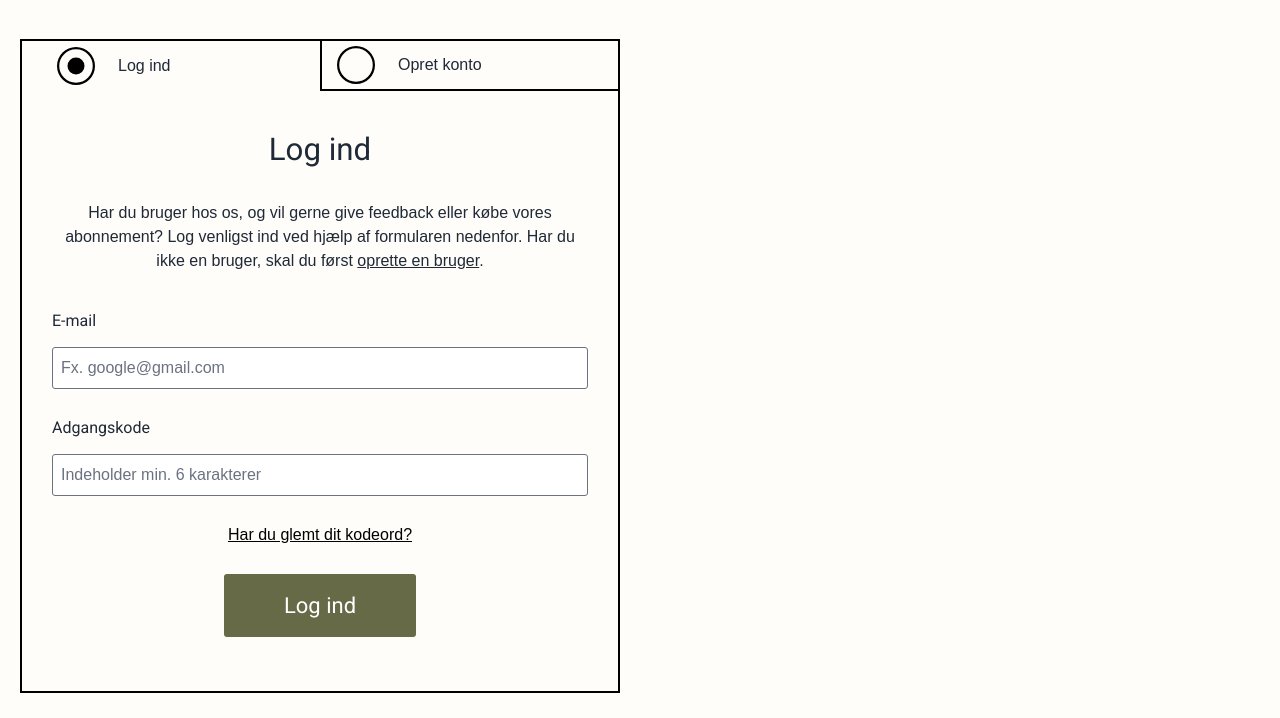
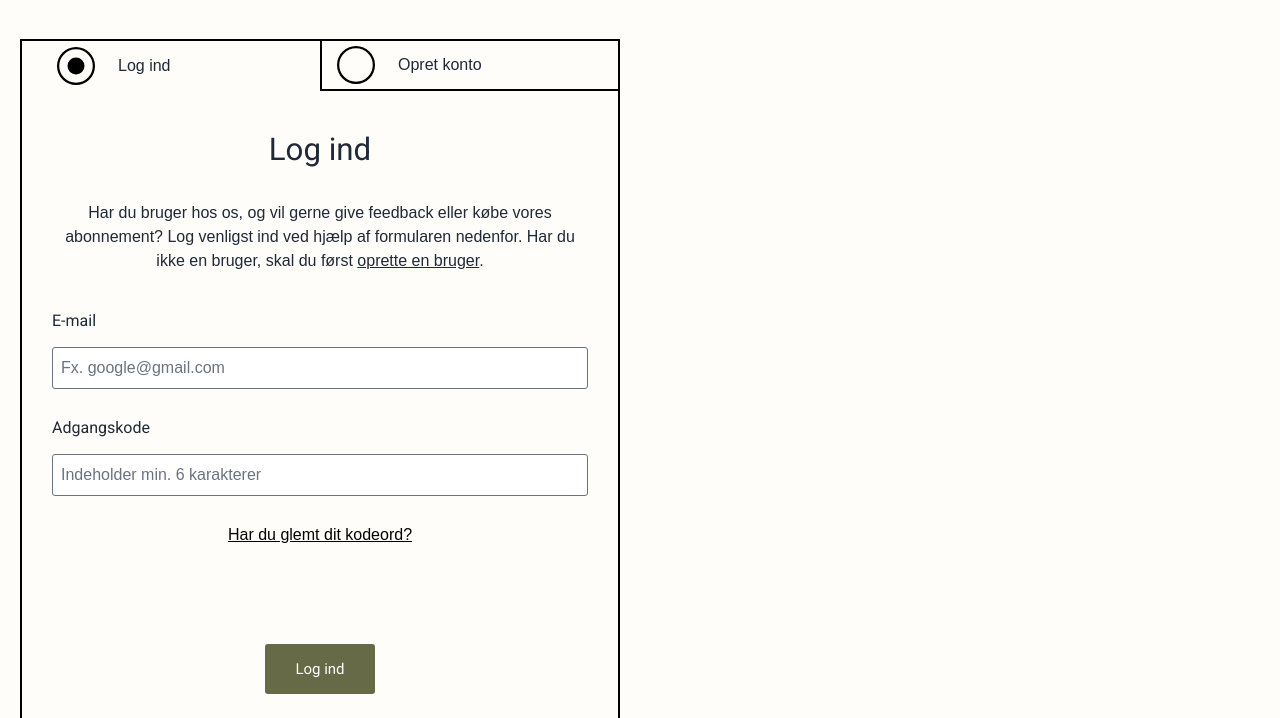
Before and after one commit to juliehjakobsen/eksamen2022, a website built with Vite: page src/logind.html in a window 1280 px wide. Shown: the part 234-952 px from the top of the page. Built offline with nearby package versions, Linux system fonts and the light colour scheme; a web font is replaced by a local one.

Commit message:
log ind button

```diff
--- a/src/logind.html
+++ b/src/logind.html
@@ -336,10 +336,11 @@
               href="#"
               >Har du glemt dit kodeord?</a
             >
-            <div class="knap flex justify-center">
+            <div class="grid justify-center py-xl-spacing-mobile lg:pt-[70px]">
               <a
-                class="flex max-w-[100%] flex-row items-center justify-center gap-[10px] rounded-radius-mobile border-0 bg-color-primary-button-background py-[15px] px-[40px] font-button-text text-button-mobile text-color-white drop-shadow-buttonshadow hover:bg-color-primary-button-hover-background lg:py-[15px] lg:px-[60px] lg:text-button-desktop"
-                href=""
+                tabindex="0"
+                class="mx-auto grid w-full justify-center rounded-radius-mobile border-0 bg-color-primary-button-background py-xxs-spacing-mobile px-[30px] font-button-text text-button-mobile text-color-white drop-shadow-buttonshadow hover:bg-color-primary-button-hover-background lg:w-full lg:py-xs-spacing-mobile"
+                href="blomster.html"
                 >Log ind</a
               >
             </div>
```
